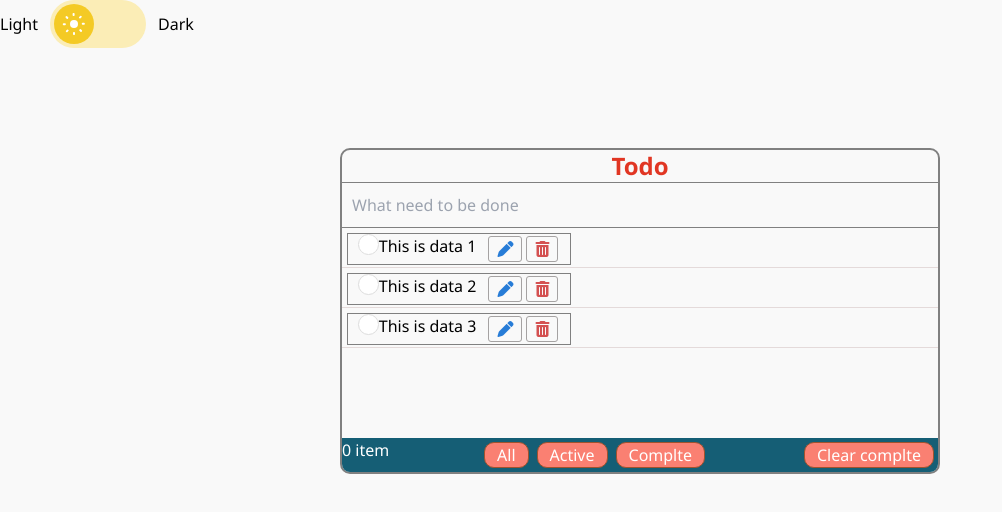
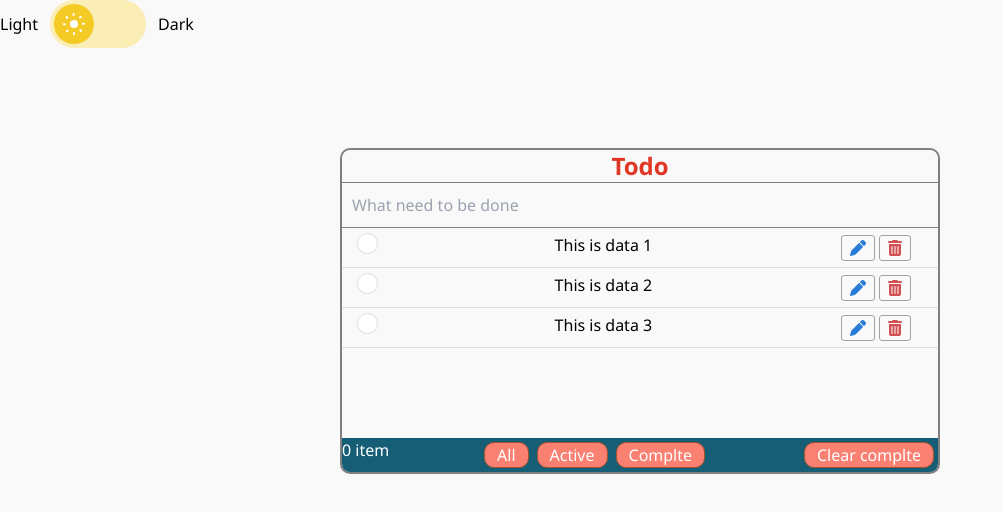
Before and after one commit to Dang-Ngoc-Anh/toto-list, a React (Create React App) app: page / in a window 1280 px wide. Shown: the top 512 px of the page, without its empty margins (0-1002 px from the left). Built offline with nearby package versions, Linux system fonts and the light colour scheme.

Commit message:
add drag and drop

```diff
--- a/src/components/Item/Item.js
+++ b/src/components/Item/Item.js
@@ -3,10 +3,12 @@ import { actionStatus } from "../../Utils/utils";
 import "./item.css";
 import { changeStatus, deleteDataById } from "../../store/actions/actionsData";
 import { useDispatch } from "react-redux";
-const Item = ({ props,requestUpdate ,position}) => {
+import { produce } from "immer";
+const Item = ({ props,requestUpdate }) => {
   const { id, name, done } = props
   const itemRef = useRef(null);
   const isChecked  = useRef(false);
+  let style = {};
   // store all app
   const dispatch = useDispatch();
 
@@ -18,10 +20,24 @@ const Item = ({ props,requestUpdate ,position}) => {
     requestUpdate(id,name);
   }
 
+  const move = (e)=>{
+      const {clientX , clientY} = e
+        style = {
+          position:'fixed',
+          top:clientY,
+          let:clientX,
+        }
+  }
+  const handleMoveDown = (e)=>{
+    itemRef.current.addEventListener("mousemove" , move)
+  }
   return (
     <div className={`item`}
       draggable={true}
       ref={itemRef}
+      onMouseDown={handleMoveDown}
+      style={style}
+      onDragOver={e => e.preventDefault()}
     >
       <div className="item__target relative flex justify-between">
         <input
--- a/src/components/Item/item.css
+++ b/src/components/Item/item.css
@@ -12,8 +12,6 @@
 }
 
 .item .item__target{
-    position: absolute;
-    border: 1px solid gray;
 }
 .item div {
     margin-right: 10px;
```
